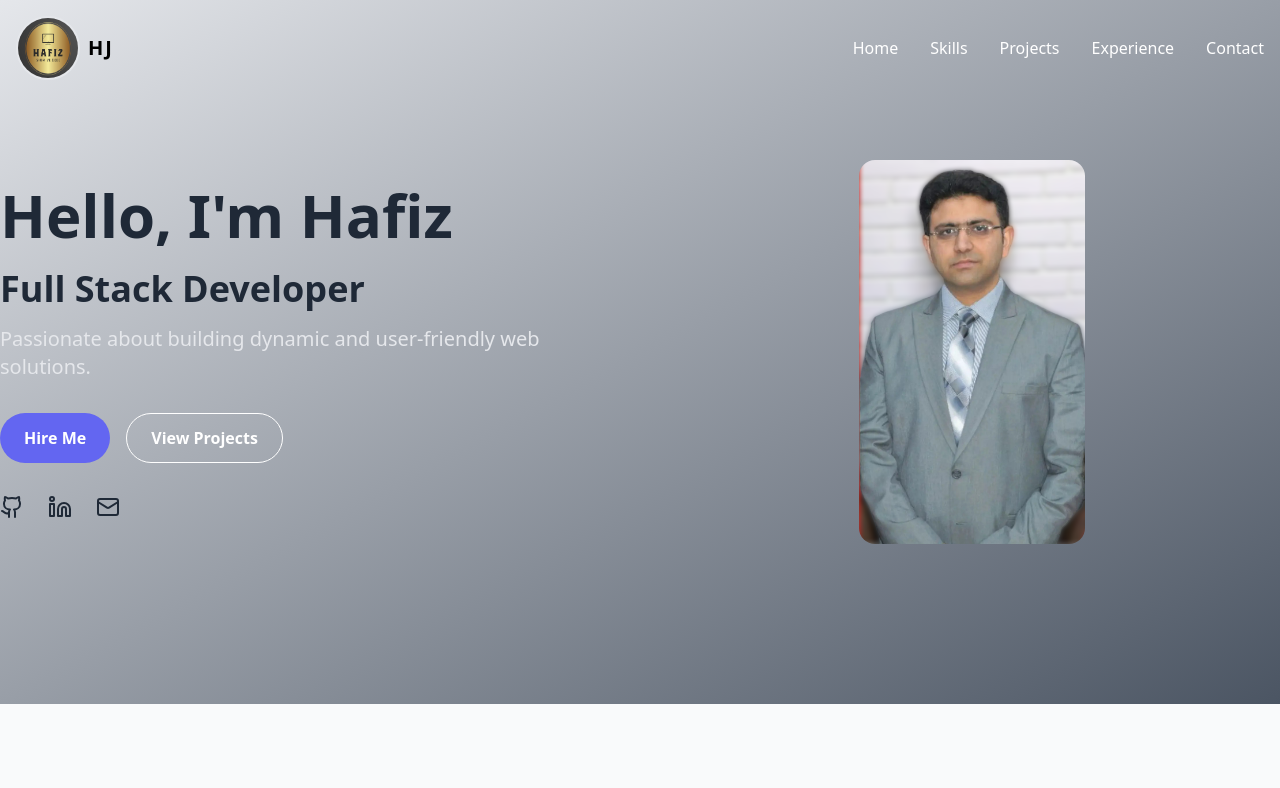
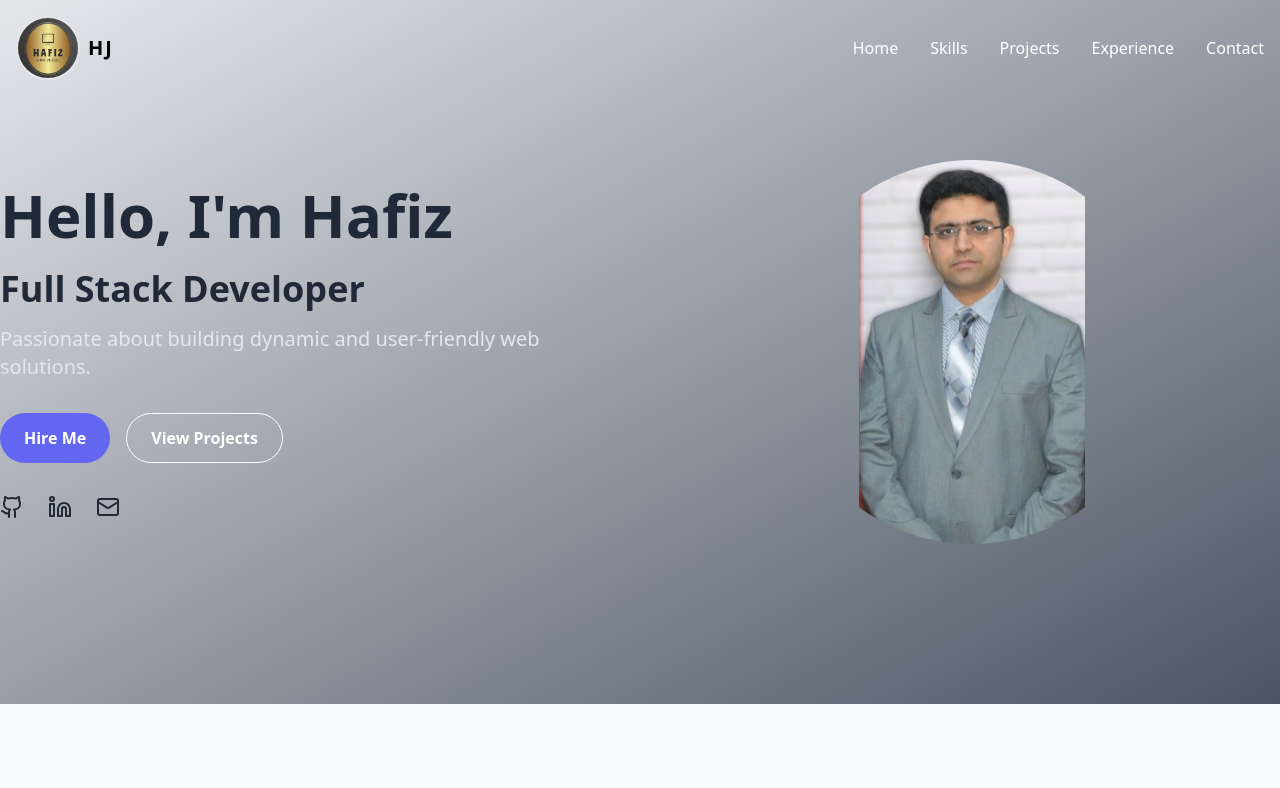
Before and after one commit to hafizkh/portfolio-hafizkh, a React (Vite) app: page / in a window 1280 px wide. Shown: the top 788 px of the page. Built offline with nearby package versions, Linux system fonts and the light colour scheme.

Commit message:
`Update Hero component image styles`

```diff
--- a/src/components/Hero.tsx
+++ b/src/components/Hero.tsx
@@ -96,7 +96,7 @@ function Hero() {
             // transition={{ duration: 0.5 }}
             >
               <img
-                className="w-full h-96 object-contain transform hover:scale-105 transition-transform rounded-2xl"
+                className="w-96 h-96 object-contain transform hover:scale-105 transition-transform rounded-full"
                 src={hafizPic}
                 alt="Hafiz Picture"
 
```
